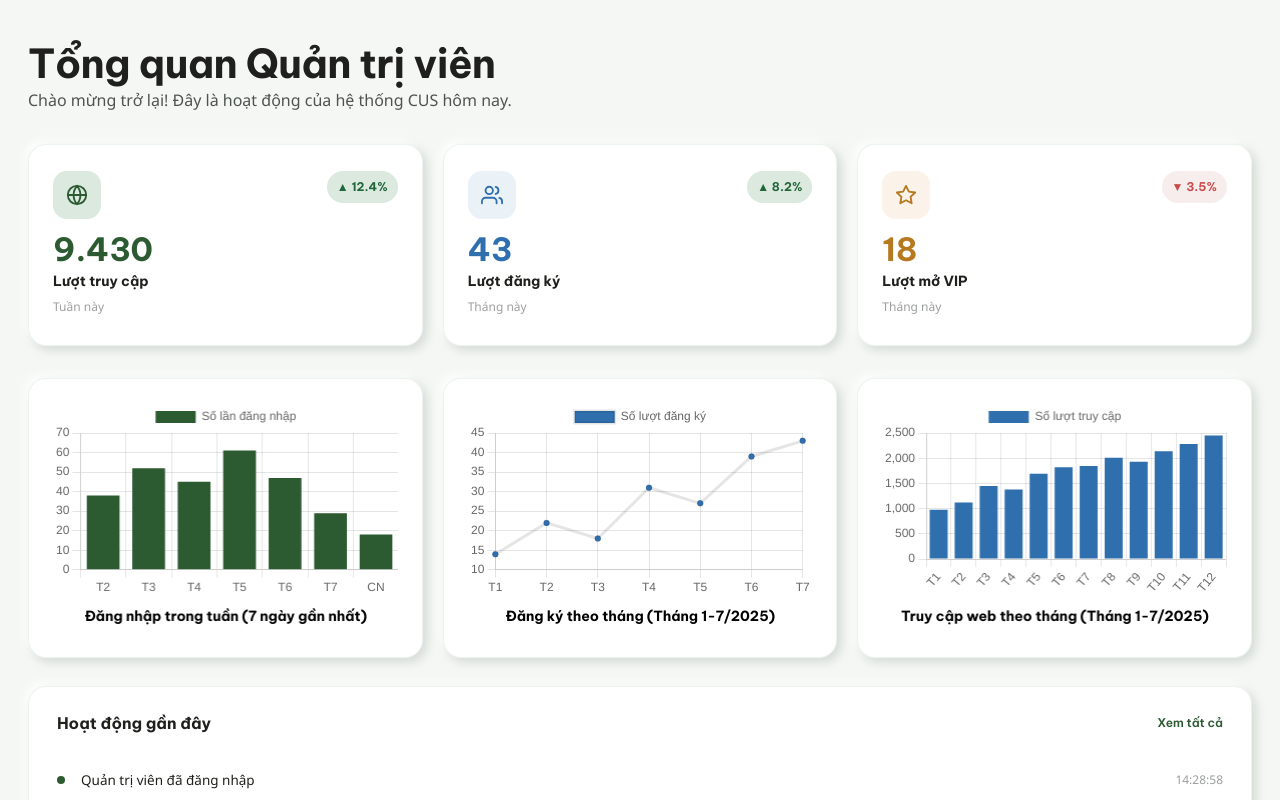
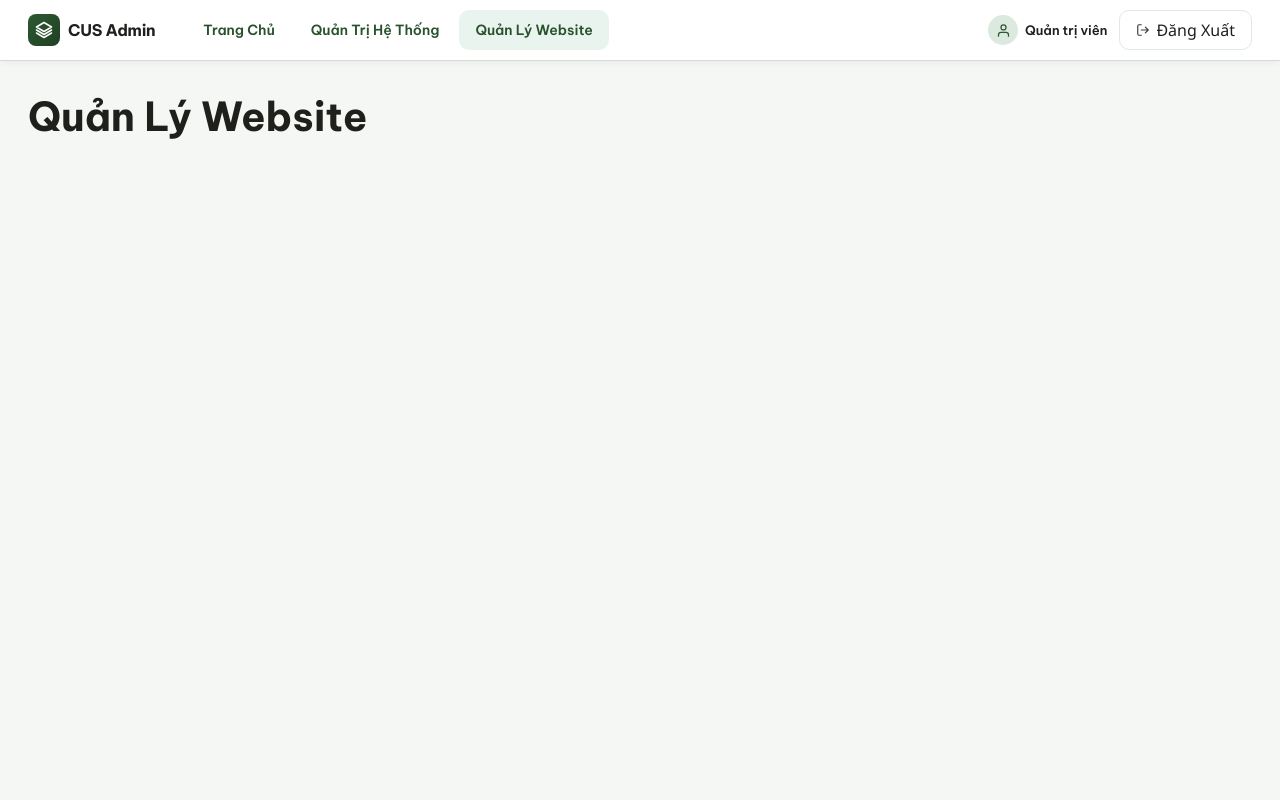
Before and after one commit to CUS-Study-Web/study-web-fe, a React (Vite) app: page /admin/website in a window 1280 px wide. Shown: the top 800 px of the page. Built offline with nearby package versions, Linux system fonts and the light colour scheme.

Commit message:
feat(sidebar): add sidebar UI for admin along with System and Website stubs

```diff
--- a/src/App.tsx
+++ b/src/App.tsx
@@ -1,7 +1,7 @@
-import AdminDashboard from './pages/admin/AdminDashboard'
+import AppRoutes from './routes/index'
 
 function App() {
-  return <AdminDashboard />
+  return <AppRoutes />
 }
 
 export default App
--- /dev/null
+++ b/src/components/admin/AdminLayout.tsx
@@ -0,0 +1,17 @@
+import AdminNavBar from './AdminSidebar'
+
+type AdminLayoutProps = {
+  children: React.ReactNode,
+  onLogout?: () => void,
+}
+
+export default function AdminLayout({ children, onLogout }: AdminLayoutProps) {
+  return (
+    <div className="min-h-screen bg-[var(--surface-app)]">
+      <AdminNavBar onLogout={onLogout} />
+      <main className="max-w-[1280px] mx-auto px-[28px] py-[32px]">
+        {children}
+      </main>
+    </div>
+  )
+}
--- /dev/null
+++ b/src/components/admin/AdminSidebar.tsx
@@ -0,0 +1,71 @@
+import { NavLink } from 'react-router-dom'
+
+type AdminNavBarProps = {
+  onLogout?: () => void,
+}
+
+const NAV = [
+  { to: '/admin/dashboard', label: 'Trang Chủ' },
+  { to: '/admin/system',    label: 'Quản Trị Hệ Thống' },
+  { to: '/admin/website',   label: 'Quản Lý Website' },
+]
+
+export default function AdminNavBar({ onLogout }: AdminNavBarProps) {
+  return (
+    <header className="sticky top-0 z-[100] bg-white border-b border-[var(--border-500)] shadow-[0_1px_8px_rgba(0,0,0,0.06)]">
+      <div className="max-w-[1280px] mx-auto px-[28px] h-[60px] flex items-center gap-[32px]">
+
+        {/* Logo */}
+        <div className="flex items-center gap-[8px] shrink-0">
+          <div className="w-[32px] h-[32px] rounded-[8px] bg-gradient-to-br from-[var(--brand-500)] to-[var(--brand-700)] flex items-center justify-center">
+            <svg width="18" height="18" viewBox="0 0 24 24" fill="none">
+              <path d="M12 2L2 8l10 6 10-6-10-6zM2 16l10 6 10-6M2 12l10 6 10-6" stroke="var(--neutral-0)" strokeWidth="2" strokeLinecap="round" strokeLinejoin="round" />
+            </svg>
+          </div>
+          <span className="[font-family:var(--font-heading)] font-[800] text-[16px] text-[var(--text-primary)] tracking-[-0.3px]">CUS Admin</span>
+        </div>
+
+        {/* Nav */}
+        <nav className="flex gap-[4px] flex-1">
+          {NAV.map(({ to, label }) => (
+            <NavLink
+              key={to}
+              to={to}
+              className={({ isActive }) =>
+                `[font-family:var(--font-heading)] font-[600] text-[14px] px-[16px] py-[8px] rounded-[10px] transition-all duration-130 no-underline ${
+                  isActive
+                    ? 'bg-[var(--success-50)]'
+                    : 'hover:bg-[var(--surface-500)]'
+                }`
+              }
+            >
+              {label}
+            </NavLink>
+          ))}
+        </nav>
+
+        {/* User + logout */}
+        <div className="flex items-center gap-[12px] shrink-0">
+          <div className="flex items-center gap-[7px]">
+            <div className="w-[30px] h-[30px] rounded-full bg-[var(--brand-soft-500)] flex items-center justify-center shrink-0">
+              <svg width="15" height="15" viewBox="0 0 24 24" fill="none">
+                <path d="M20 21v-2a4 4 0 00-4-4H8a4 4 0 00-4 4v2M12 11a4 4 0 100-8 4 4 0 000 8z" stroke="var(--brand-500)" strokeWidth="2" strokeLinecap="round" strokeLinejoin="round" />
+              </svg>
+            </div>
+            <span className="[font-family:var(--font-heading)] font-[600] text-[13px] text-[var(--text-primary)]">Quản trị viên</span>
+          </div>
+          <button
+            onClick={onLogout}
+            className="flex items-center gap-[6px] [font-family:var(--font-heading)] font-[600] text-[13px] px-[16px] py-[7px] rounded-[10px] border border-[var(--border-500)] bg-white text-[var(--text-secondary-600)] cursor-pointer transition-all duration-130 hover:bg-[var(--surface-500)]"
+          >
+            <svg width="14" height="14" viewBox="0 0 24 24" fill="none">
+              <path d="M9 21H5a2 2 0 01-2-2V5a2 2 0 012-2h4M16 17l5-5-5-5M21 12H9" stroke="var(--text-secondary-600)" strokeWidth="2" strokeLinecap="round" strokeLinejoin="round" />
+            </svg>
+            Đăng Xuất
+          </button>
+        </div>
+
+      </div>
+    </header>
+  )
+}
--- /dev/null
+++ b/src/pages/admin/AdminSystem.tsx
@@ -0,0 +1,9 @@
+const AdminSystem = () => {
+    return (
+        <div>
+            <h1>Quản trị hệ thống</h1>
+        </div>
+    )
+}
+
+export default AdminSystem
--- /dev/null
+++ b/src/pages/admin/AdminWebsite.tsx
@@ -0,0 +1,9 @@
+const AdminDashboard = () => {
+    return (
+        <div>
+            <h1>Quản Lý Website</h1>
+        </div>
+    )
+}
+
+export default AdminDashboard
--- /dev/null
+++ b/src/routes/AdminRoutes.tsx
@@ -0,0 +1,18 @@
+import { Routes, Route, Navigate } from 'react-router-dom'
+import AdminLayout from '../components/admin/AdminLayout'
+import AdminDashboard from '../pages/admin/AdminDashboard'
+import AdminSystem from '../pages/admin/AdminSystem'
+import AdminWebsite from '../pages/admin/AdminWebsite'
+
+export default function AdminRoutes() {
+  return (
+    <AdminLayout>
+      <Routes>
+        <Route path="/" element={<Navigate to="/admin/dashboard" replace />} />
+        <Route path="dashboard" element={<AdminDashboard />} />
+        <Route path="system" element={<AdminSystem />} />
+        <Route path="website" element={<AdminWebsite />} />
+      </Routes>
+    </AdminLayout>
+  )
+}
--- /dev/null
+++ b/src/routes/index.tsx
@@ -0,0 +1,13 @@
+import { BrowserRouter, Routes, Route, Navigate } from 'react-router-dom'
+import AdminRoutes from './AdminRoutes'
+
+export default function AppRoutes() {
+  return (
+    <BrowserRouter>
+      <Routes>
+        <Route path="/" element={<Navigate to="/admin" replace />} />
+        <Route path="/admin/*" element={<AdminRoutes />} />
+      </Routes>
+    </BrowserRouter>
+  )
+}
```
